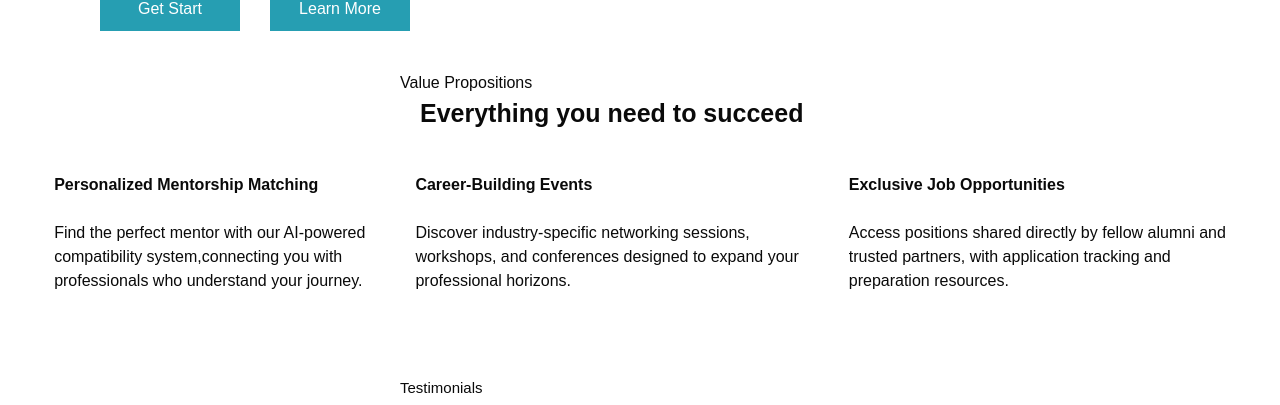
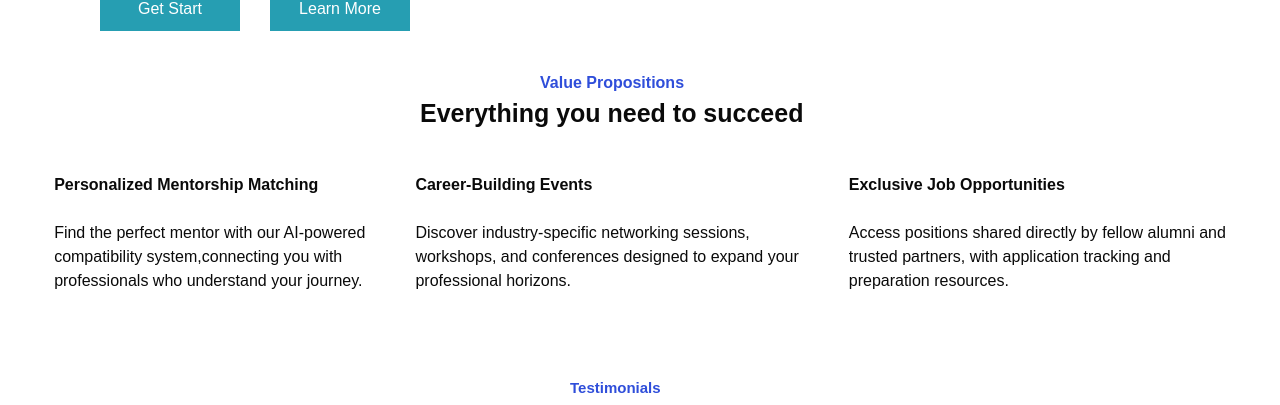
Before and after one commit to ShehaanN/AluminiWave, a React (Vite) app in the folder client/: page / in a window 1280 px wide. Shown: the part 526-931 px from the top of the page. Built offline with nearby package versions, Linux system fonts and the light colour scheme; a web font is replaced by a local one.

Commit message:
Update Content2.jsx

```diff
--- a/client/src/pages/LandingPage/content/Content2.jsx
+++ b/client/src/pages/LandingPage/content/Content2.jsx
@@ -14,7 +14,7 @@ function Content2() {
   return (
     <div>
       <div className="mainTopic">
-        <span>Value Propositions</span>
+        <span className="Propositions">Value Propositions</span>
         <h1 className="everything">Everything you need to succeed</h1>
       </div>
       <div className="paragraph">
@@ -52,7 +52,7 @@ function Content2() {
       <br />
       <div className="hear">
         <div className="mainTopic">
-          <span>Testimonials</span>
+          <span className="Testimonials">Testimonials</span>
           <h1 className=" community">Hear from our community</h1>
         </div>
         <div className="mainPart">
```
